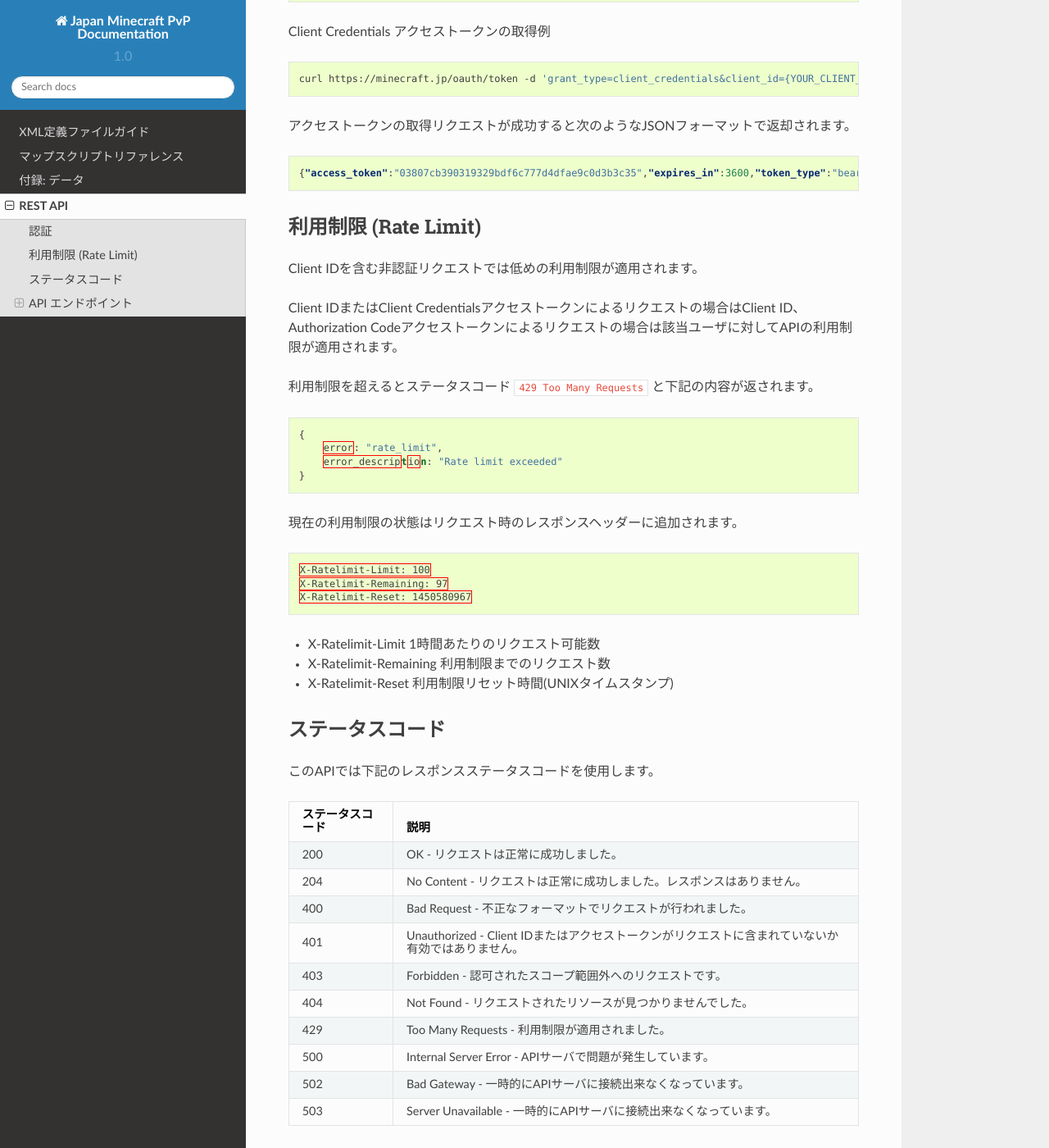
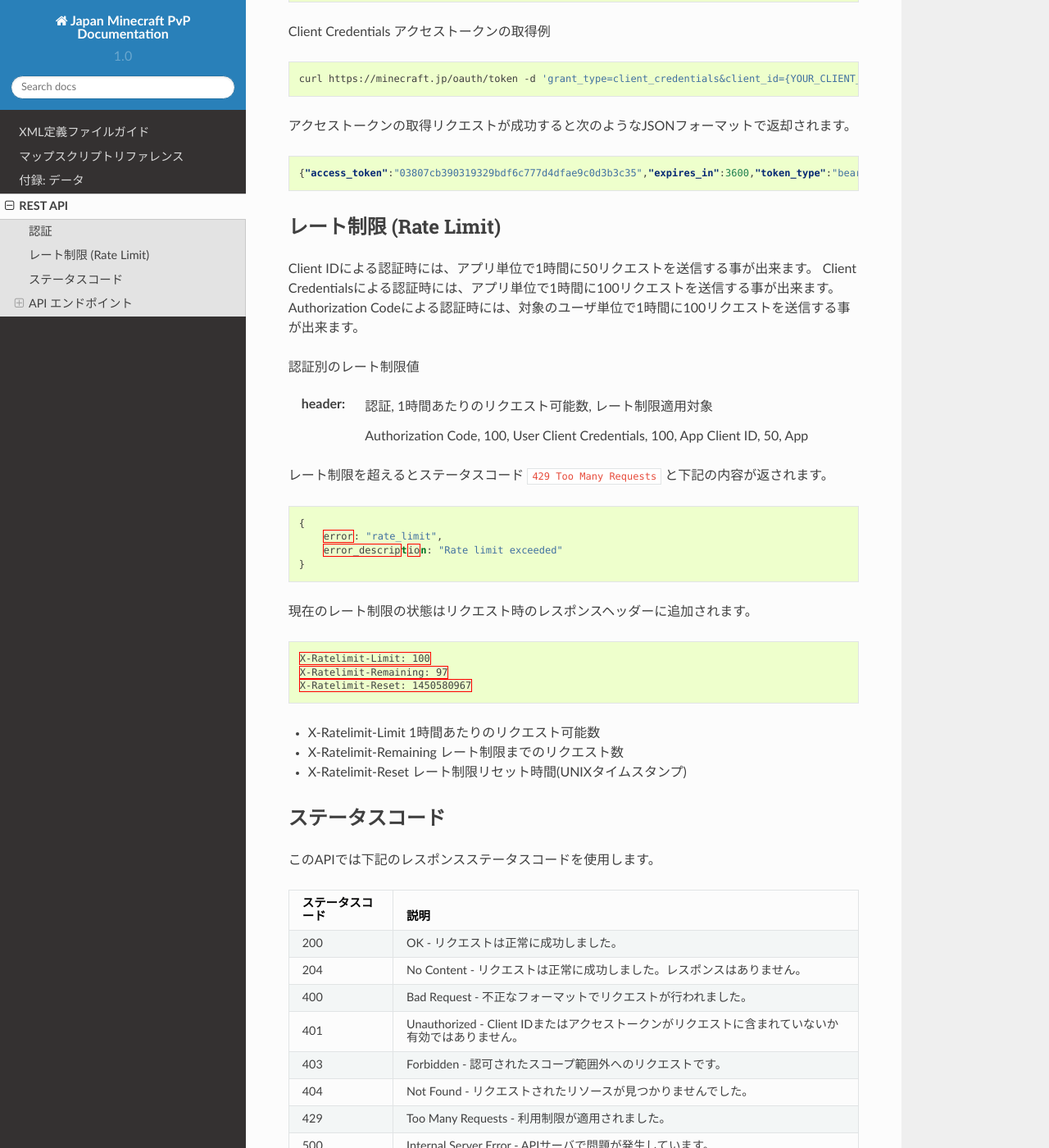
Before and after one commit to MinecraftJP/pvp-docs, a Sphinx documentation site: the page built from docs/rest/index.rst, in a window 1280 px wide and 1400 px high, scrolled down 1007 px. Shown: the whole window at 82% size. Built offline with Sphinx 7.4.7 and the Read the Docs theme 2.0.0, drawn with Linux system fonts in a browser that asks for light colours.

Commit message:
レート制限の説明追加

```diff
--- a/docs/rest/index.rst
+++ b/docs/rest/index.rst
@@ -14,7 +14,7 @@ Japan Minecraft PvP APIはRESTful形式でゲームのデータをJSONレスポ
 利用可能な認証
 
 .. csv-table::
-   :header: 認証, ユーザのプライベートデータ取得, Client Secretの使用, 利用制限の上限増加
+   :header: 認証, ユーザのプライベートデータ取得, Client Secretの使用, レート制限の上限増加
 
    Authorization Code, Yes, Yes, Yes
    Client Credentials, No, Yes, Yes
@@ -54,14 +54,24 @@ Client Credentials アクセストークンの取得例
 
    {"access_token":"03807cb390319329bdf6c777d4dfae9c0d3b3c35","expires_in":3600,"token_type":"bearer","scope":null}
 
-利用制限 (Rate Limit)
-======================
+レート制限 (Rate Limit)
+=======================
 
-Client IDを含む非認証リクエストでは低めの利用制限が適用されます。
+Client IDによる認証時には、アプリ単位で1時間に50リクエストを送信する事が出来ます。
+Client Credentialsによる認証時には、アプリ単位で1時間に100リクエストを送信する事が出来ます。
+Authorization Codeによる認証時には、対象のユーザ単位で1時間に100リクエストを送信する事が出来ます。
 
-Client IDまたはClient Credentialsアクセストークンによるリクエストの場合はClient ID、Authorization Codeアクセストークンによるリクエストの場合は該当ユーザに対してAPIの利用制限が適用されます。
+認証別のレート制限値
 
-利用制限を超えるとステータスコード ``429 Too Many Requests`` と下記の内容が返されます。
+.. csv-table::
+:header: 認証, 1時間あたりのリクエスト可能数, レート制限適用対象
+
+   Authorization Code, 100, User
+   Client Credentials, 100, App
+   Client ID, 50, App
+
+
+レート制限を超えるとステータスコード ``429 Too Many Requests`` と下記の内容が返されます。
 
 .. code-block:: json
 
@@ -70,7 +80,7 @@ Client IDまたはClient Credentialsアクセストークンによるリクエ
        error_description: "Rate limit exceeded"
    }
 
-現在の利用制限の状態はリクエスト時のレスポンスヘッダーに追加されます。
+現在のレート制限の状態はリクエスト時のレスポンスヘッダーに追加されます。
 
 .. code-block:: http
 
@@ -80,8 +90,8 @@ Client IDまたはClient Credentialsアクセストークンによるリクエ
 
 
 * X-Ratelimit-Limit 1時間あたりのリクエスト可能数
-* X-Ratelimit-Remaining 利用制限までのリクエスト数
-* X-Ratelimit-Reset 利用制限リセット時間(UNIXタイムスタンプ)
+* X-Ratelimit-Remaining レート制限までのリクエスト数
+* X-Ratelimit-Reset レート制限リセット時間(UNIXタイムスタンプ)
 
 ステータスコード
 ================
```
